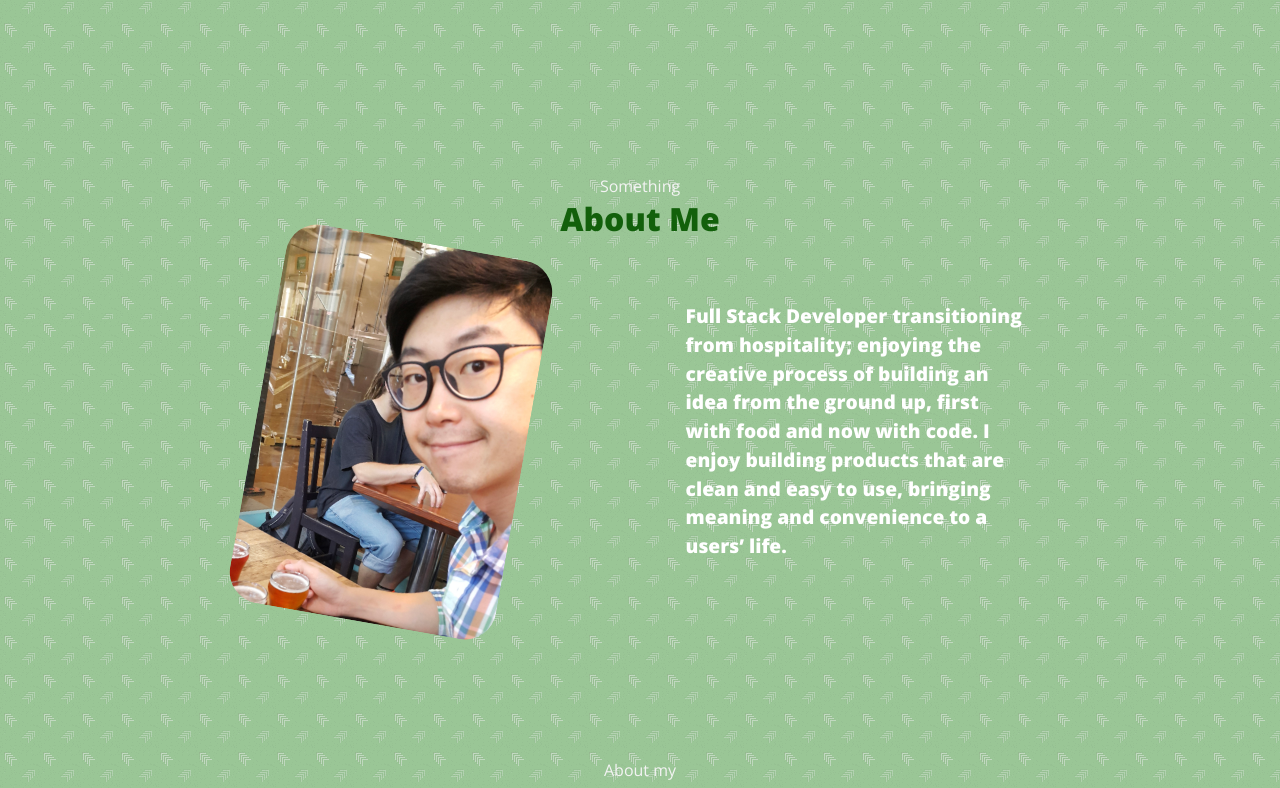
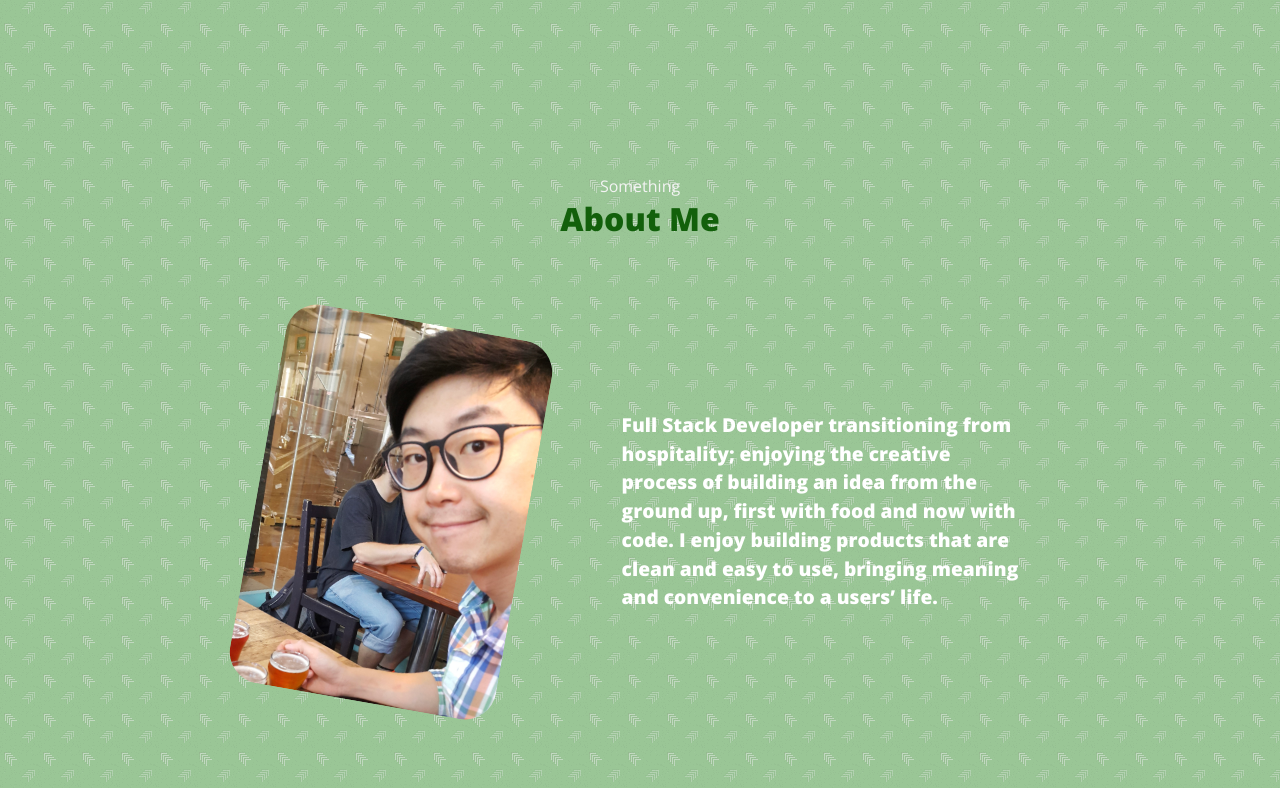
Before and after one commit to cheungjoshua/profile_v2, a React (Create React App) app: page / in a window 1280 px wide. Shown: the part 761-1549 px from the top of the page. Built offline with nearby package versions, Linux system fonts and the light colour scheme.

Commit message:
fix about style

```diff
--- a/src/components/About/About.scss
+++ b/src/components/About/About.scss
@@ -5,12 +5,13 @@
 .about {
   @include fl-col-ctr;
   height: 70vh;
-  margin: 5em auto;
+  margin: 10em auto;
 
   .about_container {
     @include fl-row-ctr;
-    gap: 10em;
+    gap: 6em;
     width: 60vw;
+    margin: 5em auto;
 
     .about_me_myPic {
       height: 24em;
@@ -24,7 +25,7 @@
     }
 
     .intro {
-      width: 100%;
+      width: 500px;
       color: $text-light;
       font-weight: 800;
       font-size: 1.2em;
```
